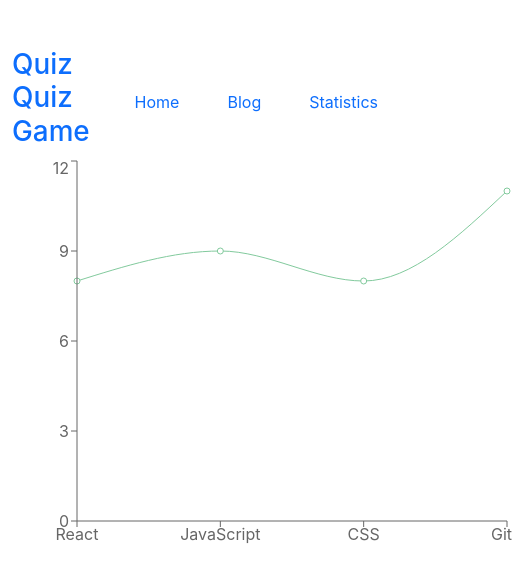
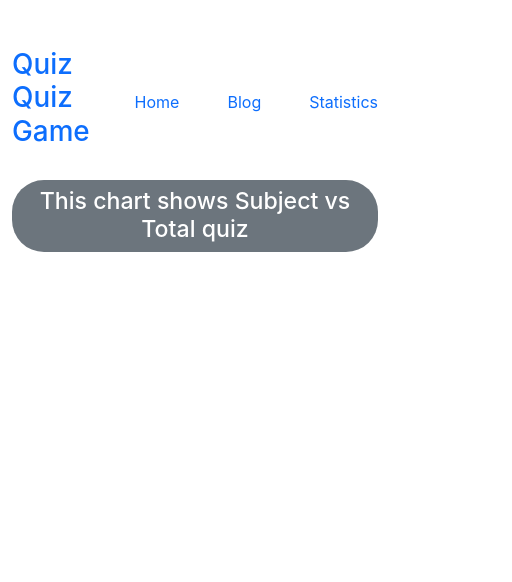
Before and after one commit to UttomKumarRoy/Assignment-9, a React (Create React App) app: page /statistics in a window 390 px wide. Shown: the top 582 px of the page, 512 px wide, since content can reach past the window. Built offline with nearby package versions, Linux system fonts and the light colour scheme.

Commit message:
Chart responsive done

```diff
--- a/src/components/Statistics.js
+++ b/src/components/Statistics.js
@@ -1,7 +1,10 @@
 import React from 'react';
-import { LineChart, Line, XAxis, YAxis, Tooltip } from 'recharts';
+import { LineChart, Line, XAxis, YAxis, Tooltip, ResponsiveContainer } from 'recharts';
 
 const Statistics = () => {
+
+
+
     const data = [
         {
             name: "React",
@@ -20,15 +23,19 @@ const Statistics = () => {
             total: 11
         }
     ];
+
     return (
-        <div>
-
-                <LineChart width={500} height={400} data={data}>
+        <div> <br />
+              <h3 className='text-center bg-secondary text-white rounded-5 p-2'>This chart shows Subject vs Total quiz </h3> <br /> <br />
+              <ResponsiveContainer>
+              <LineChart width={300} height={300}  data={data}>
                     <Line type="monotone" dataKey="total" stroke="#82ca9d" />
                     <XAxis dataKey="name" />
                     <YAxis />
                     <Tooltip></Tooltip>
                 </LineChart>
+              </ResponsiveContainer>
+
 
 
         </div>
```
